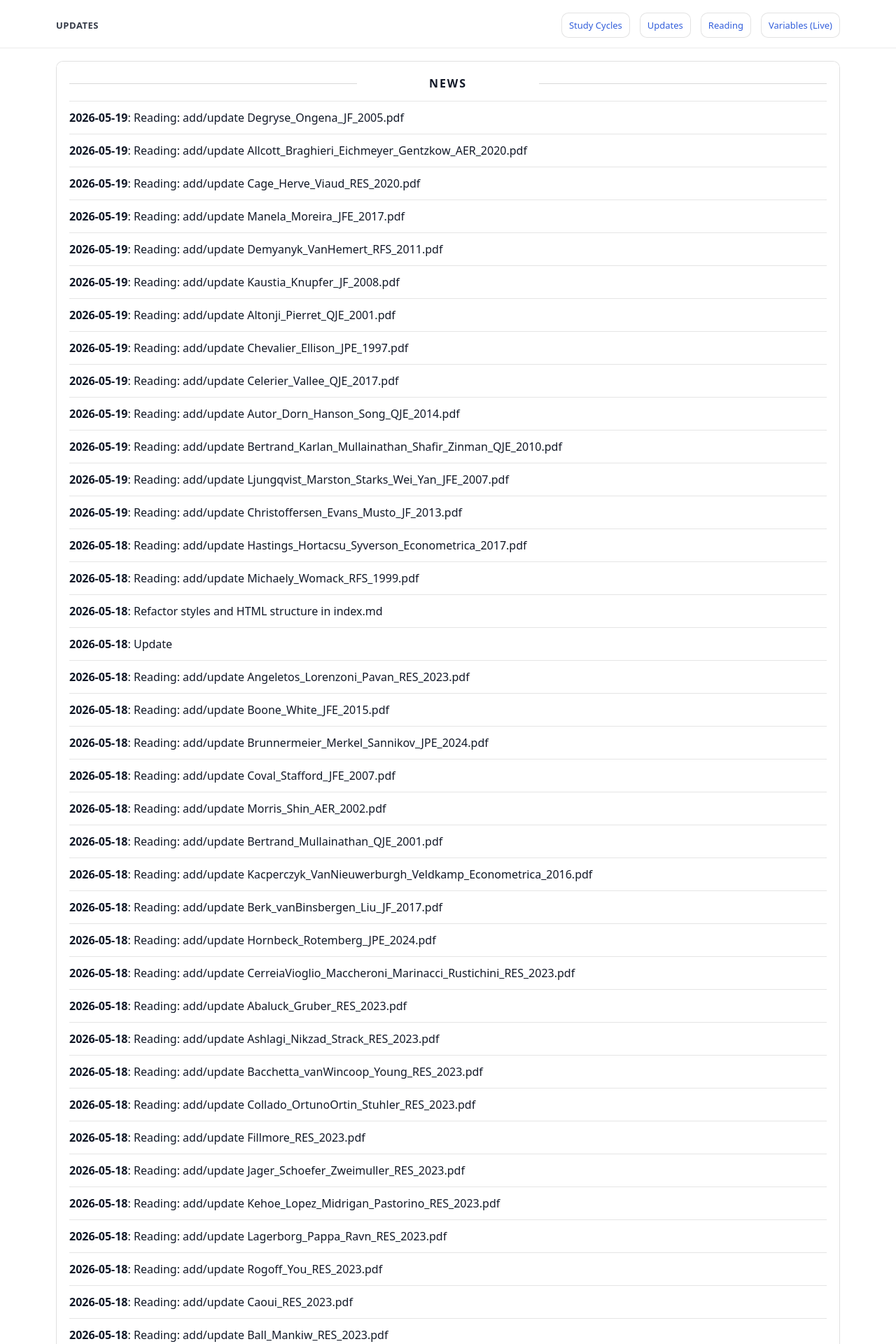
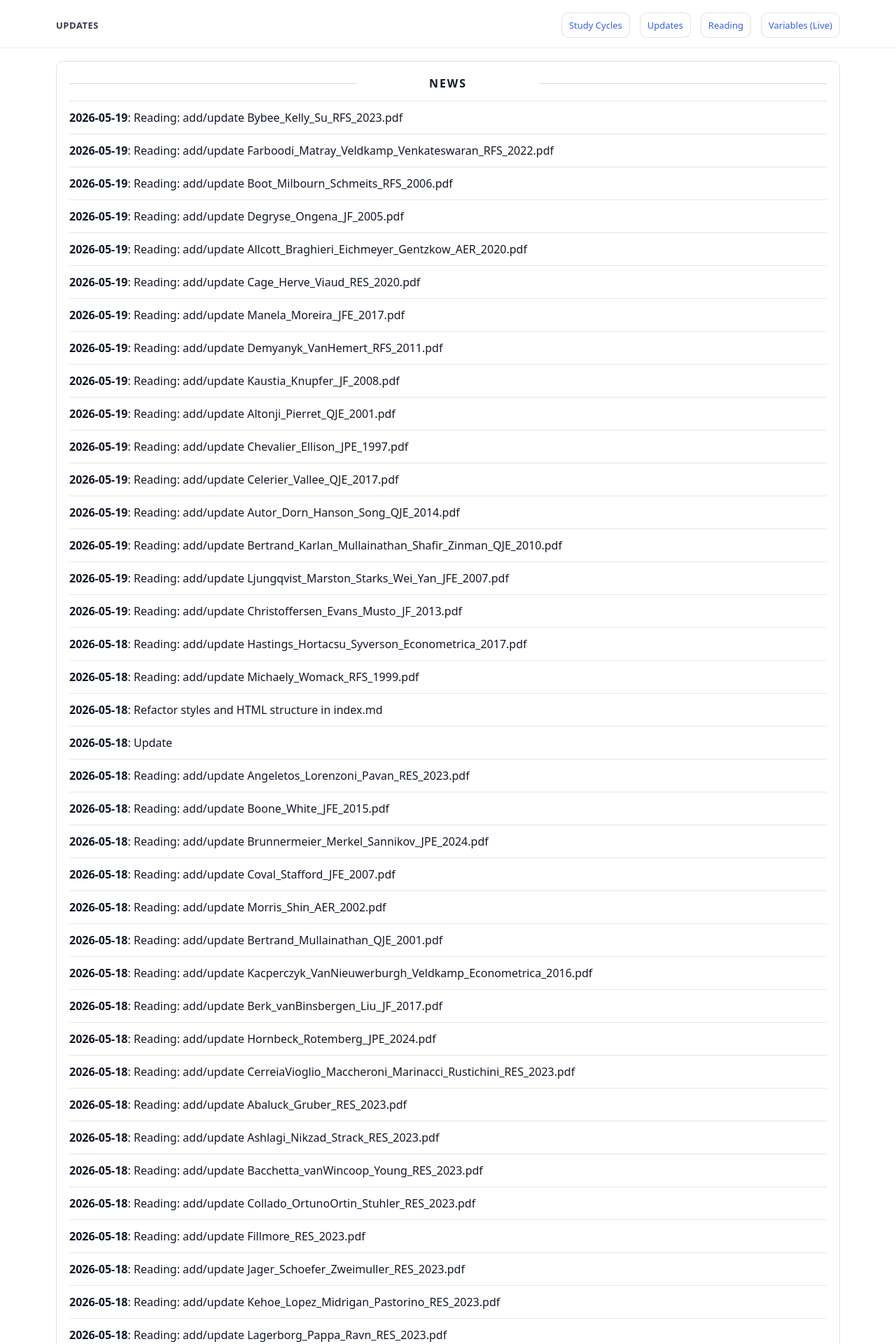
Before and after one commit to yaxinzn/study-archive, a Jekyll site: the page built from updates/index.md, in a window 1280 px wide. Shown: the top 1920 px of the page at 70% size. Built offline with Jekyll 4.4.1, drawn with Linux system fonts in a browser that asks for light colours; some of the changed text lies outside the part shown.

Commit message:
chore: update NEWS feed

```diff
--- a/_data/news.yml
+++ b/_data/news.yml
@@ -1,4 +1,13 @@
 # Auto-generated update history (sorted newest -> oldest). Do not edit manually.
+- ts: "1779179575"
+  date: "2026-05-19"
+  title: "Reading: add/update Bybee_Kelly_Su_RFS_2023.pdf"
+- ts: "1779179550"
+  date: "2026-05-19"
+  title: "Reading: add/update Farboodi_Matray_Veldkamp_Venkateswaran_RFS_2022.pdf"
+- ts: "1779179486"
+  date: "2026-05-19"
+  title: "Reading: add/update Boot_Milbourn_Schmeits_RFS_2006.pdf"
 - ts: "1779144922"
   date: "2026-05-19"
   title: "Reading: add/update Degryse_Ongena_JF_2005.pdf"
```
